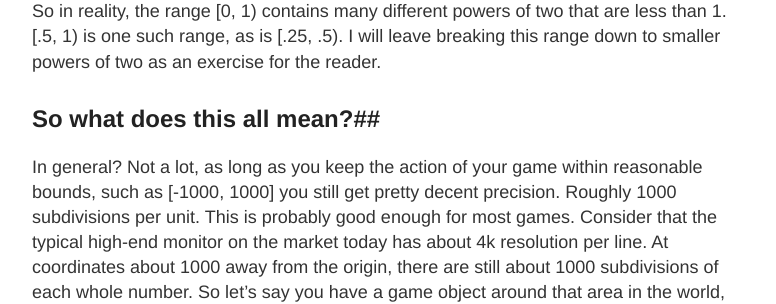
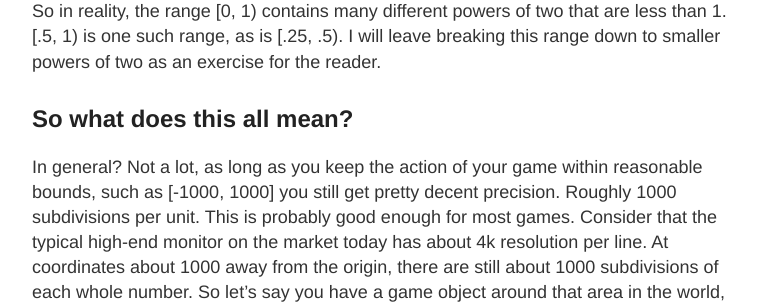
Before and after one commit to jschiff/jschiff.github.io, a Jekyll site: the page built from _posts/2020-7-10-Something-About-Floats.md, in a window 1280 px wide and 900 px high, scrolled down 7296 px. Shown: the part 155-459 px from the top of the window, without its empty margins (248-1024 px from the left). Built offline with Jekyll 4.4.1, drawn with Linux system fonts in a browser that asks for light colours.

```diff
--- a/_posts/2020-7-10-Something-About-Floats.md
+++ b/_posts/2020-7-10-Something-About-Floats.md
@@ -217,7 +217,7 @@ There is an interesting turnaround at value `16777216` where we go from talking
 
 Why is it not exactly twice as large as the range from [1, 2]? Well remember, the actual ranges covered are powers of two. [2, 4) all have the same number of values, as do [4, 8). So in reality, the range [0, 1) contains many different powers of two that are less than 1. [.5, 1) is one such range, as is [.25, .5). I will leave breaking this range down to smaller powers of two as an exercise for the reader.
 
-## So what does this all mean?##
+## So what does this all mean?
 
 In general? Not a lot, as long as you keep the action of your game within reasonable bounds, such as [-1000, 1000] you still get pretty decent precision. Roughly 1000 subdivisions per unit. This is probably good enough for most games. Consider that the typical high-end monitor on the market today has about 4k resolution per line. At coordinates about 1000 away from the origin, there are still about 1000 subdivisions of each whole number. So let's say you have a game object around that area in the world, and a camera which is viewing exactly one game unit. Then a user with a 4K monitor may notice an object being misplaced by about +/- 2 pixels in that situation. That's an extremely unusual situation.
 
```
